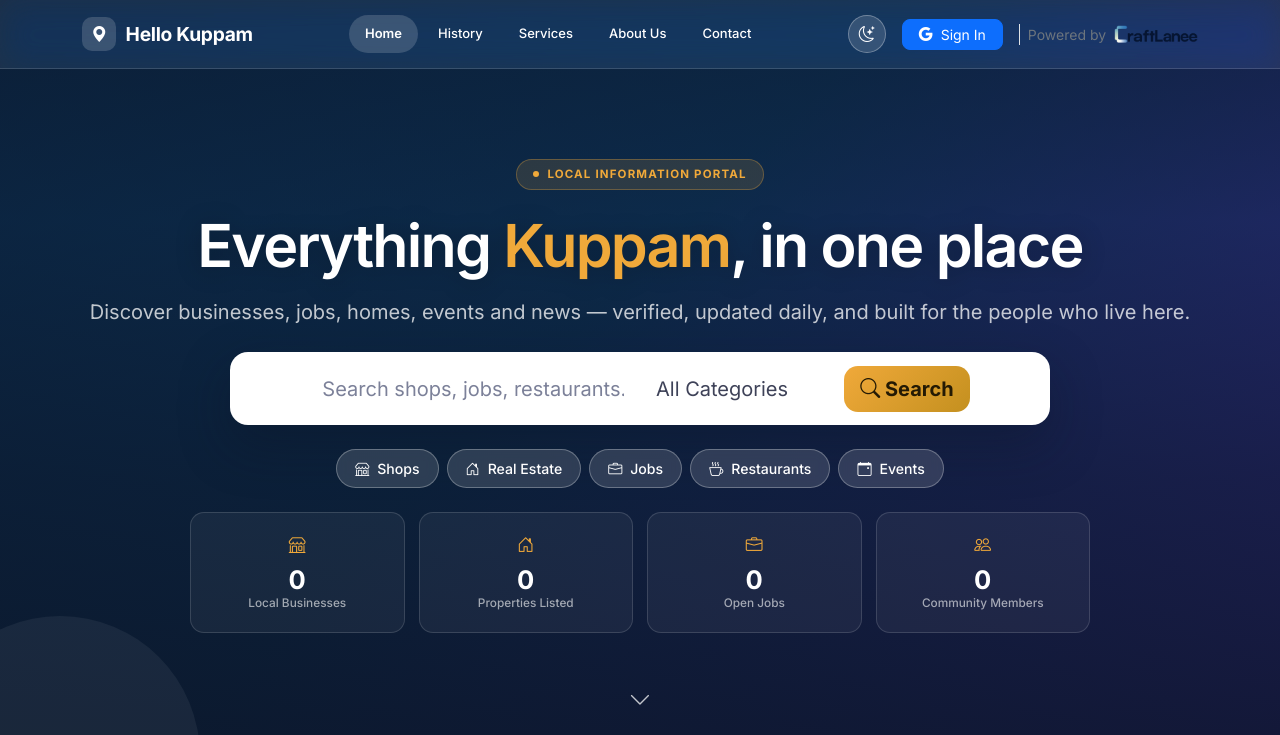
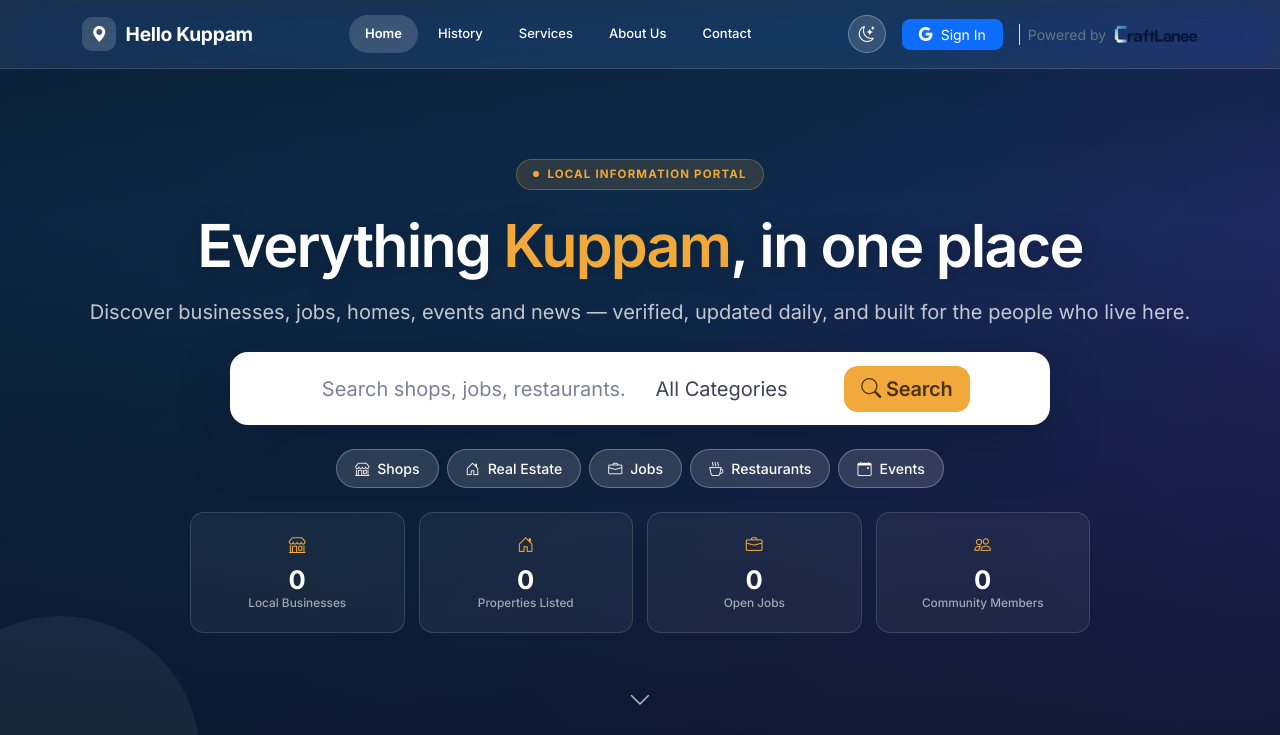
Before and after one commit to ctaftelaneebusinesses-prog/Kuppam_Project, a Django app: page / in a window 1280 px wide. Shown: the top 735 px of the page. Run offline with Django 5.2, Linux system fonts and the light colour scheme; data that the repository does not hold is empty.

Commit message:
Tone down the hero search button's visual weight
Flat gold fill + medium weight instead of a dark gradient + bold text —
it was pixel-accurate to Bootstrap's btn-lg sizing (verified via headless
screenshot + pixel sampling), but the saturated gradient and bold label
made it visually dominate the search bar next to the muted input/select
text. Also trims its horizontal padding slightly within the hero search
shell specifically.

```diff
--- a/static/css/main.css
+++ b/static/css/main.css
@@ -565,18 +565,28 @@ html[data-theme="dark"] .hk-navbar-solid {
     opacity: .15;
 }
 
-/* --- Gold accent CTA (used sparingly: hero search, primary conversion actions) --- */
+/* --- Gold accent CTA (used sparingly: hero search, primary conversion actions) ---
+   Flat fill + medium weight rather than a dark gradient + bold — reads as part
+   of the search bar it sits in instead of visually shouting over it. --------- */
 .btn-hk-gold {
-    background: linear-gradient(135deg, var(--hk-gold) 0%, #C4901F 100%);
+    background: var(--hk-gold);
     border: none;
-    color: #241A04;
-    font-weight: 700;
+    color: #4A3208;
+    font-weight: 600;
+    letter-spacing: var(--hk-tracking-normal);
 }
 
 .btn-hk-gold:hover,
 .btn-hk-gold:focus {
-    color: #241A04;
-    filter: brightness(1.06);
+    color: #4A3208;
+    background: var(--hk-gold-300);
+}
+
+/* Inside the hero search shell specifically, trim the button back toward the
+   input/select's visual footprint (still btn-lg for matching height). */
+.hk-search-shell .btn-hk-gold {
+    padding-left: 1.1rem;
+    padding-right: 1.1rem;
 }
 
 /* --- Hero eyebrow pill (small uppercase label above the headline) --------- */
```
